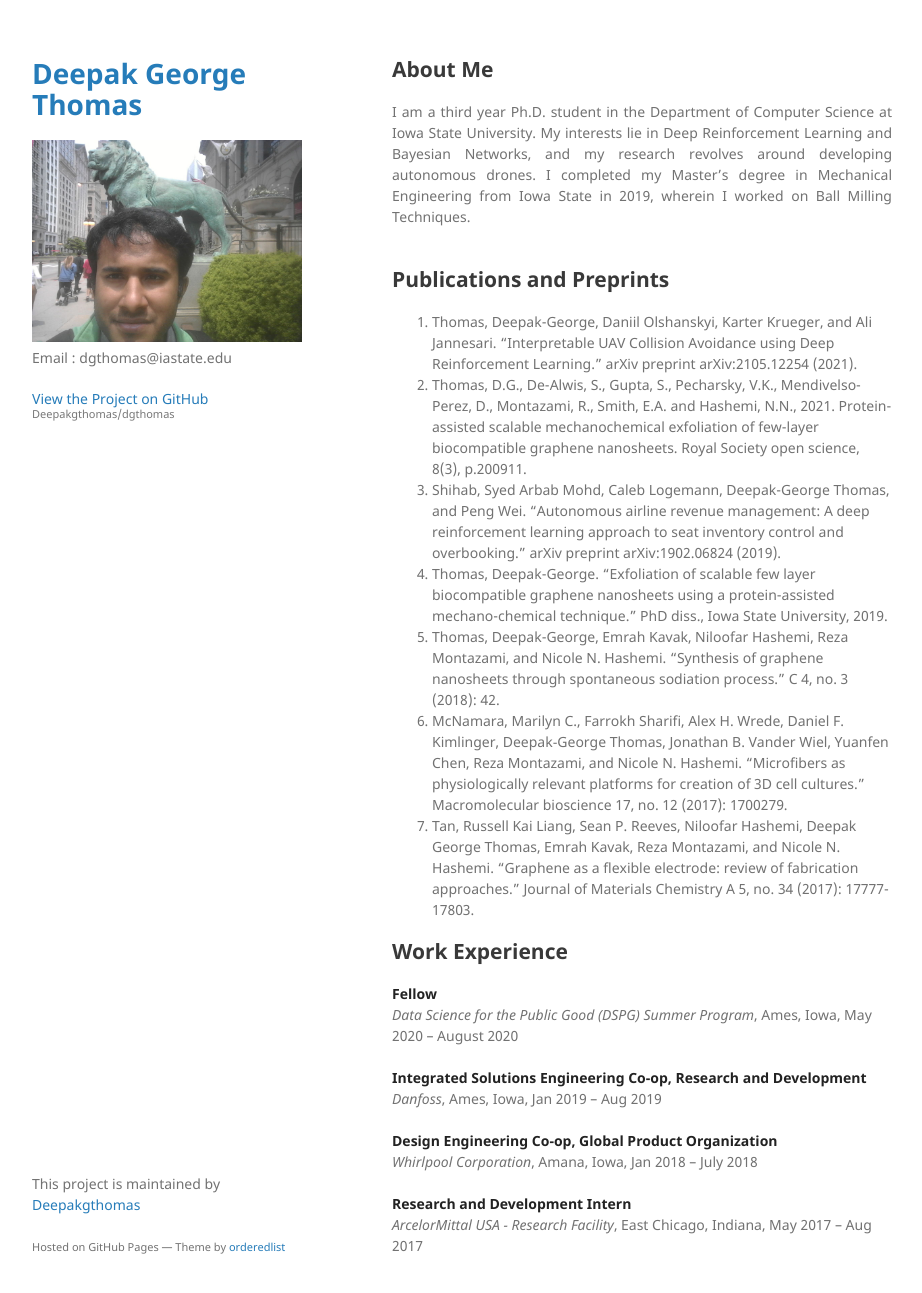
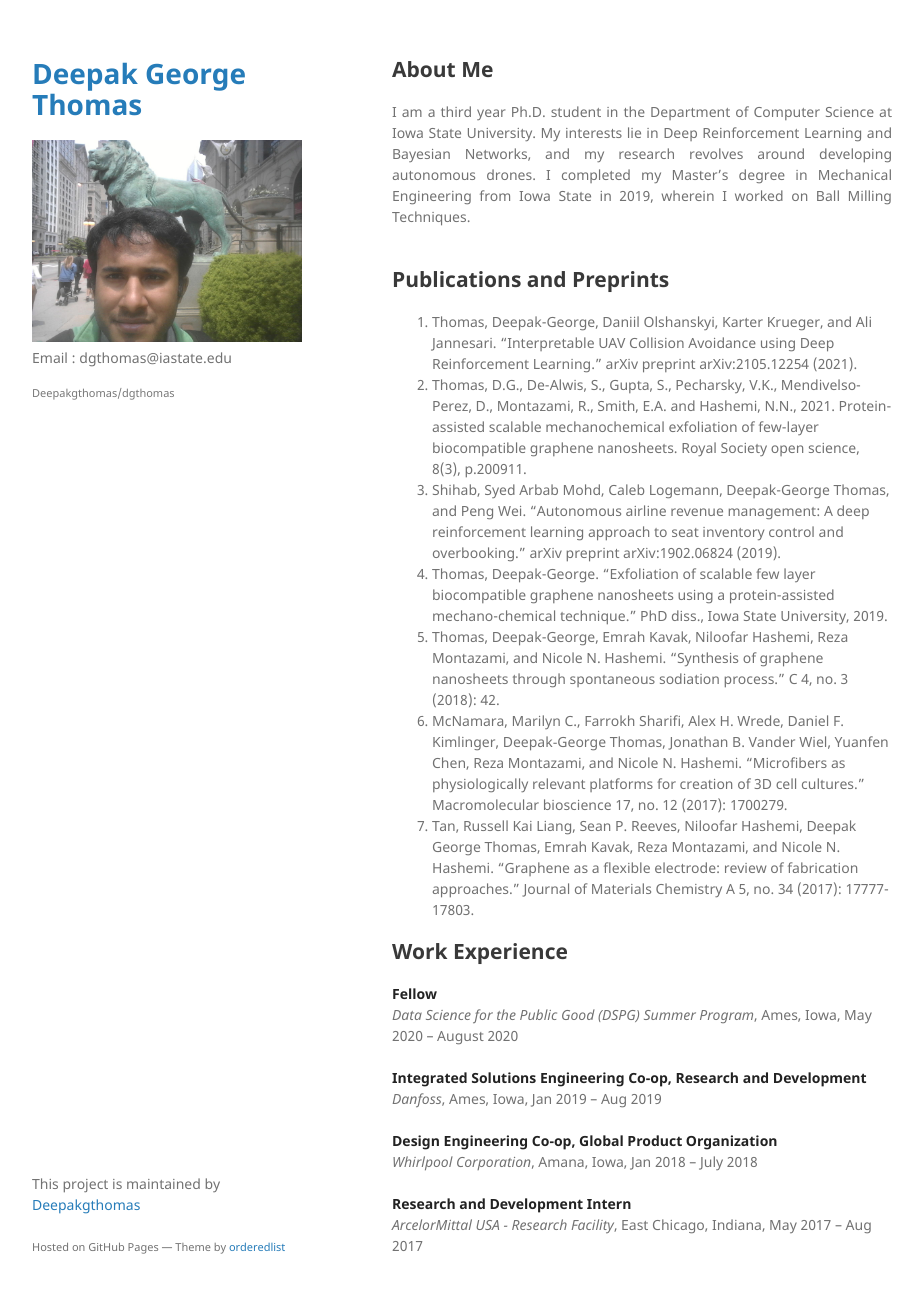
Before and after one commit to Deepakgthomas/dgthomas, a Jekyll site: the page built from index.md, in a window 1280 px wide and 1326 px high. Shown: the top 1293 px of the window, without its empty margins (178-1100 px from the left). Built offline with Jekyll 4.4.1, drawn with Linux system fonts in a browser that asks for light colours; our own code applies the rules of GitHub Pages for plain Markdown files.

Commit message:
Update default.html

```diff
--- a/_layouts/default.html
+++ b/_layouts/default.html
@@ -24,11 +24,11 @@
         <p>{{ site.description | default: site.github.project_tagline }}</p>
 
         {% if site.github.is_project_page %}
-        <p class="view"><a href="{{ site.github.repository_url }}">View the Project on GitHub <small>{{ site.github.repository_nwo }}</small></a></p>
+        <p class="view"><a href="{{ site.github.repository_url }}"><small>{{ site.github.repository_nwo }}</small></a></p>
         {% endif %}
 
         {% if site.github.is_user_page %}
-        <p class="view"><a href="{{ site.github.owner_url }}">View My GitHub Profile</a></p>
+        <p class="view"><a href="{{ site.github.owner_url }}">GitHub</a></p>
         {% endif %}
 
         {% if site.show_downloads %}
```
